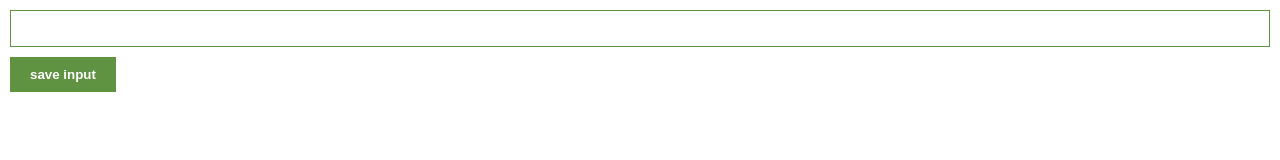
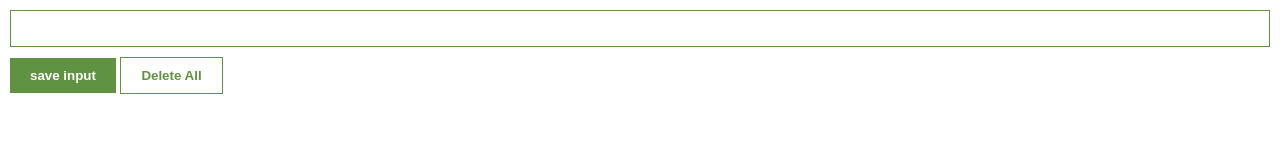
Before and after one commit to Vrchsav/bookmark-extension-, a browser extension: page index.html in a window 1280 px wide. Drawn offline with Linux system fonts and the light colour scheme.

Commit message:
Update index.html
added delete button to extension

```diff
--- a/index.html
+++ b/index.html
@@ -10,6 +10,7 @@
 
     <input type="text" id="input-el">
     <button id="input-btn">save input</button>
+    <button id="delete-btn">Delete All</button>
     <ul id="ul-el">
     </ul>
 
```
